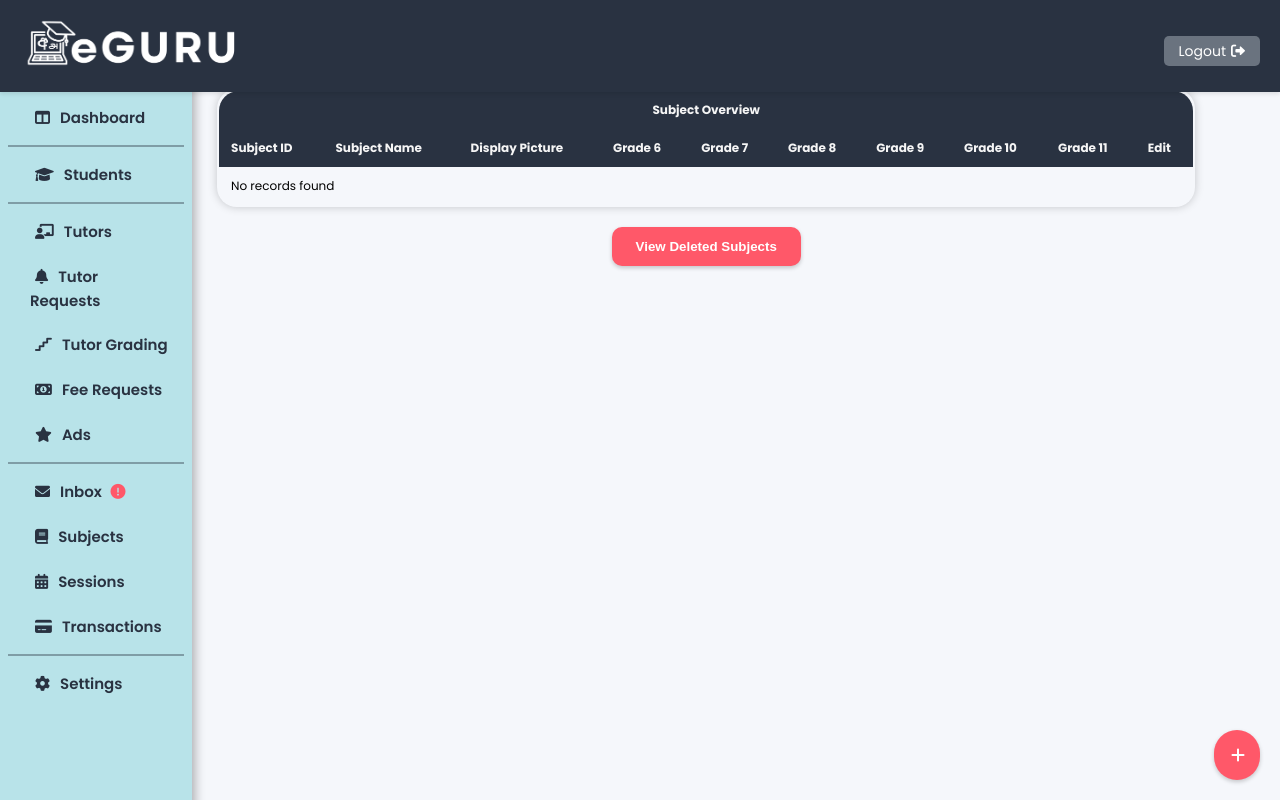
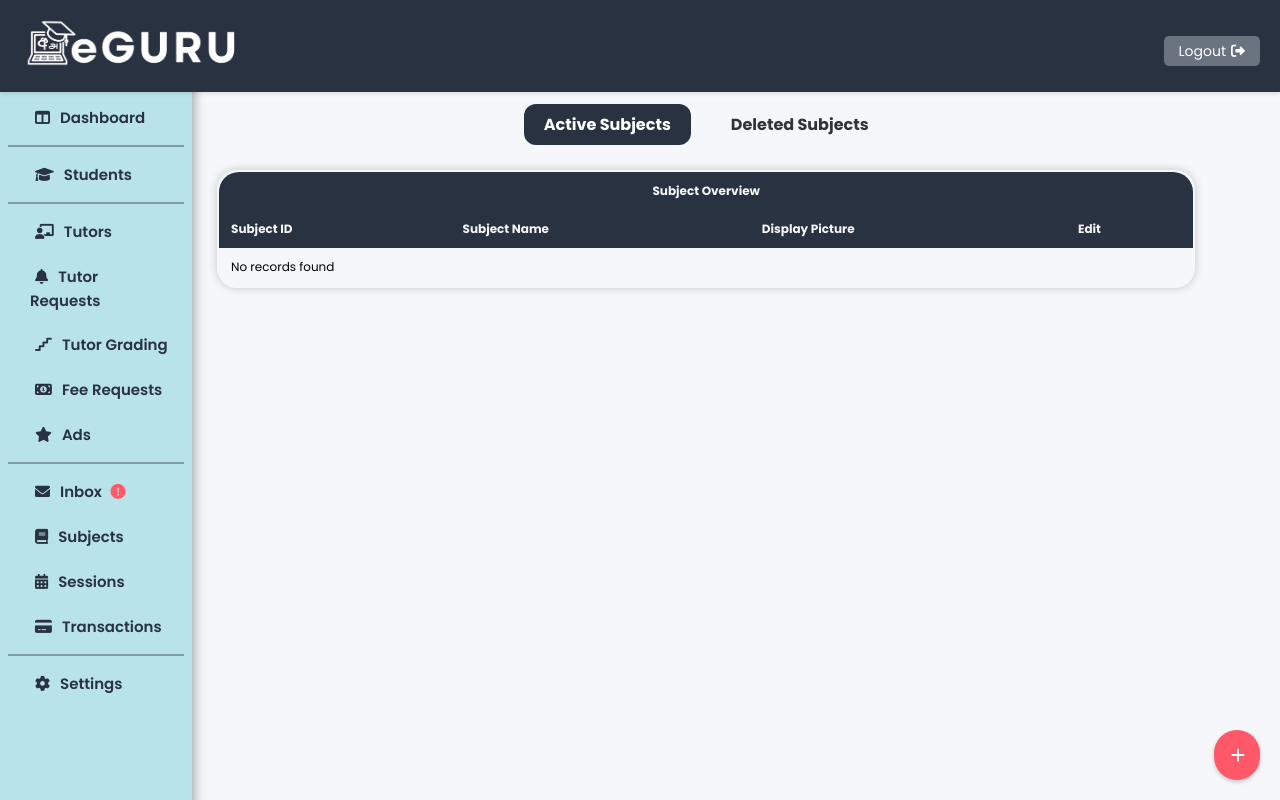
Before and after one commit to msnvaz/eGURU_2.0, a PHP site: template src/Views/admin/AdminSubjects.php in a window 1280 px wide. Run offline with PHP 8.4, Linux system fonts and the light colour scheme; the template is opened without the code that fills it, so the values that code supplies are empty.

Commit message:
removed grade columns from subject view

```diff
--- a/public/css/admin/Admin.css
+++ b/public/css/admin/Admin.css
@@ -358,6 +358,7 @@ td button:hover {
   display: flex;
   justify-content: center;
   align-items: center;
+  margin: 0;
 }
 
 .tab-link {
@@ -368,6 +369,7 @@ td button:hover {
   color: #333;
   border-radius: 12px;
   font-weight: bold;
+  margin: 0 10px;
 }
 
 .tab-link.active {
--- a/src/Config/database.php
+++ b/src/Config/database.php
@@ -8,7 +8,7 @@ use PDOException;
 
 class Database {
     private $host = "localhost";
-    private $dbname = "eguru";
+    private $dbname = "eguru_full";
     private $username = "root";
     private $password = "";
     public $conn;
--- a/src/Views/admin/AdminSubjects.php
+++ b/src/Views/admin/AdminSubjects.php
@@ -14,10 +14,19 @@
     <?php include 'AdminNav.php'; ?>
 
     <div class="main">
-    <table>
+        <div class="admin-dashboard">
+            <br>
+            <div class="profile-tabs">
+                <a href="#active-subjects" class="tab-link active">Active Subjects</a>
+                <a href="#deleted-subjects" class="tab-link">Deleted Subjects</a>
+            </div>
+            <br>
+
+            <div id="active-subjects" class="tab-content">
+                <table style="margin-top:0;">
                     <thead>
                         <tr>
-                <th colspan="10" style="text-align: center; border-radius: 20px 20px 0 0;">Subject Overview</th>
+                            <th colspan="4" style="text-align: center; border-radius: 20px 20px 0 0;">Subject Overview</th>
                         </tr>
                     </thead>
                     <thead>
@@ -25,12 +34,12 @@
                             <th>Subject ID</th>
                             <th>Subject Name</th>
                             <th>Display Picture</th>
-                <th>Grade 6</th>
+                            <!--<th>Grade 6</th>
                             <th>Grade 7</th>
                             <th>Grade 8</th>
                             <th>Grade 9</th>
                             <th>Grade 10</th>
-                <th>Grade 11</th>
+                            <th>Grade 11</th>-->
                             <th>Edit</th>
                         </tr>
                     </thead>
@@ -57,15 +66,15 @@
                                 <td><?= $subjectId ?></td>
                                 <td><?= $subjectName ?></td>
                                 <td><?= $imageSrc ? "<img src='$imageSrc' alt='Subject Image' style='width:50px;'>" : "No Image" ?></td>
-                    <td class="<?= !empty($row["grade_6"]) ? 'grade-cell-success' : 'grade-cell-failure' ?>"><?= !empty($row["grade_6"]) ? '✓' : '✗' ?></td>
+                                <!--<td class="<?= !empty($row["grade_6"]) ? 'grade-cell-success' : 'grade-cell-failure' ?>"><?= !empty($row["grade_6"]) ? '✓' : '✗' ?></td>
                                 <td class="<?= !empty($row["grade_7"]) ? 'grade-cell-success' : 'grade-cell-failure' ?>"><?= !empty($row["grade_7"]) ? '✓' : '✗' ?></td>
                                 <td class="<?= !empty($row["grade_8"]) ? 'grade-cell-success' : 'grade-cell-failure' ?>"><?= !empty($row["grade_8"]) ? '✓' : '✗' ?></td>
                                 <td class="<?= !empty($row["grade_9"]) ? 'grade-cell-success' : 'grade-cell-failure' ?>"><?= !empty($row["grade_9"]) ? '✓' : '✗' ?></td>
                                 <td class="<?= !empty($row["grade_10"]) ? 'grade-cell-success' : 'grade-cell-failure' ?>"><?= !empty($row["grade_10"]) ? '✓' : '✗' ?></td>
-                    <td class="<?= !empty($row["grade_11"]) ? 'grade-cell-success' : 'grade-cell-failure' ?>"><?= !empty($row["grade_11"]) ? '✓' : '✗' ?></td>
+                                <td class="<?= !empty($row["grade_11"]) ? 'grade-cell-success' : 'grade-cell-failure' ?>"><?= !empty($row["grade_11"]) ? '✓' : '✗' ?></td>-->
                                 <td>
                                     <a href="#"
-                        class="btn btn-primary btn-sm edit-subject-btn "
+                                    class="btn btn-primary btn-sm edit-subject-btn"
                                     data-subject-id="<?= $subjectId ?>"
                                     data-subject-name="<?= $subjectName ?>"
                                     data-subject-grades="<?= $gradesStr ?>"
@@ -81,16 +90,14 @@
                     }
                     ?>
                     </tbody>
+                </table>
+            </div>
 
-    </table>
-    <!--button to view deleted subjects-->
-    <center>
-        <button class="dropdown-btn">View Deleted Subjects</button>
-        <div class="dropdown-container">
+            <div id="deleted-subjects" class="tab-content" style="display:none;">
                 <table>
                     <thead>
                         <tr>
-                        <th colspan="10" style="text-align: center;border-radius: 20px 20px 0 0;">Deleted Subjects</th>
+                            <th colspan="4" style="text-align: center; border-radius: 20px 20px 0 0;">Deleted Subjects</th>
                         </tr>
                     </thead>
                     <thead>
@@ -98,19 +105,18 @@
                             <th>Subject ID</th>
                             <th>Subject Name</th>
                             <th>Display Picture</th>
-                        <th>Grade 6</th>
+                            <!--<th>Grade 6</th>
                             <th>Grade 7</th>
                             <th>Grade 8</th>
                             <th>Grade 9</th>
                             <th>Grade 10</th>
-                        <th>Grade 11</th>
+                            <th>Grade 11</th>-->
                             <th>Edit</th>
                         </tr>
                     </thead>
 
                     <tbody>
                     <?php
-                // Fetch deleted subjects
                     if (!empty($subjects)) {
                         foreach ($subjects as $row) {
                             if ($row['status'] !== 'unset') {
@@ -131,15 +137,15 @@
                                 <td><?= $subjectId ?></td>
                                 <td><?= $subjectName ?></td>
                                 <td><?= $imageSrc ? "<img src='$imageSrc' alt='Subject Image' style='width:50px;'>" : "No Image" ?></td>
-                            <td class="<?= !empty($row["grade_6"]) ? 'grade-cell-success' : 'grade-cell-failure' ?>"><?= !empty($row["grade_6"]) ? '✓' : '✗' ?></td>
+                                <!--<td class="<?= !empty($row["grade_6"]) ? 'grade-cell-success' : 'grade-cell-failure' ?>"><?= !empty($row["grade_6"]) ? '✓' : '✗' ?></td>
                                 <td class="<?= !empty($row["grade_7"]) ? 'grade-cell-success' : 'grade-cell-failure' ?>"><?= !empty($row["grade_7"]) ? '✓' : '✗' ?></td>
                                 <td class="<?= !empty($row["grade_8"]) ? 'grade-cell-success' : 'grade-cell-failure' ?>"><?= !empty($row["grade_8"]) ? '✓' : '✗' ?></td>
                                 <td class="<?= !empty($row["grade_9"]) ? 'grade-cell-success' : 'grade-cell-failure' ?>"><?= !empty($row["grade_9"]) ? '✓' : '✗' ?></td>
                                 <td class="<?= !empty($row["grade_10"]) ? 'grade-cell-success' : 'grade-cell-failure' ?>"><?= !empty($row["grade_10"]) ? '✓' : '✗' ?></td>
-                            <td class="<?= !empty($row["grade_11"]) ? 'grade-cell-success' : 'grade-cell-failure' ?>"><?= !empty($row["grade_11"]) ? '✓' : '✗' ?></td>
+                                <td class="<?= !empty($row["grade_11"]) ? 'grade-cell-success' : 'grade-cell-failure' ?>"><?= !empty($row["grade_11"]) ? '✓' : '✗' ?></td>-->
                                 <td>
                                     <a href="#"
-                                class="btn btn-primary btn-sm restore-subject-btn "
+                                    class="btn btn-primary btn-sm restore-subject-btn"
                                     data-subject-id="<?= $subjectId ?>"
                                     data-subject-name="<?= $subjectName ?>"
                                     data-subject-grades="<?= $gradesStr ?>"
@@ -157,15 +163,13 @@
                     </tbody>
                 </table>
             </div>
-    </center>
+        </div>
+    </div>
 
-    </div>
-    <!-- Add this just before the closing body tag -->
     <?php include_once 'EditSubjectModal.html'; ?>
     <?php include_once 'RestoreSubjectModal.html'; ?>
     <?php include_once 'AddSubjectModal.html'; ?>
 
-    <!--add the floating button for add subject-->
     <a href="#" class="floating-btn" id="add-subject-btn">
         <i class="fas fa-plus" style="padding-right:0;margin-right:0;"></i>
     </a>
@@ -183,13 +187,20 @@
         button.innerHTML = '<i class="fas fa-plus" style="padding-right:0;margin-right:0;border-radius:50%"></i>';
     });
 
-    const dropdownBtn = document.querySelector('.dropdown-btn');
-    const dropdownContainer = document.querySelector('.dropdown-container');
+    const tabs = document.querySelectorAll('.tab-link');
+    const tabContents = document.querySelectorAll('.tab-content');
 
-    dropdownBtn.addEventListener('click', () => {
-        dropdownContainer.classList.toggle('active-dropdown');
+    tabs.forEach(tab => {
+        tab.addEventListener('click', function(e) {
+            e.preventDefault();
+            tabs.forEach(t => t.classList.remove('active'));
+            tabContents.forEach(content => content.style.display = 'none');
+
+            tab.classList.add('active');
+            const target = tab.getAttribute('href');
+            document.querySelector(target).style.display = 'block';
+        });
     });
 });
 </script>
-
 </html>
```
Also changed, not shown: public/uploads/Student_Profiles/1740144686_IMG_0004.JPG (added). Lines whose indentation alone changed are shown as unchanged.
